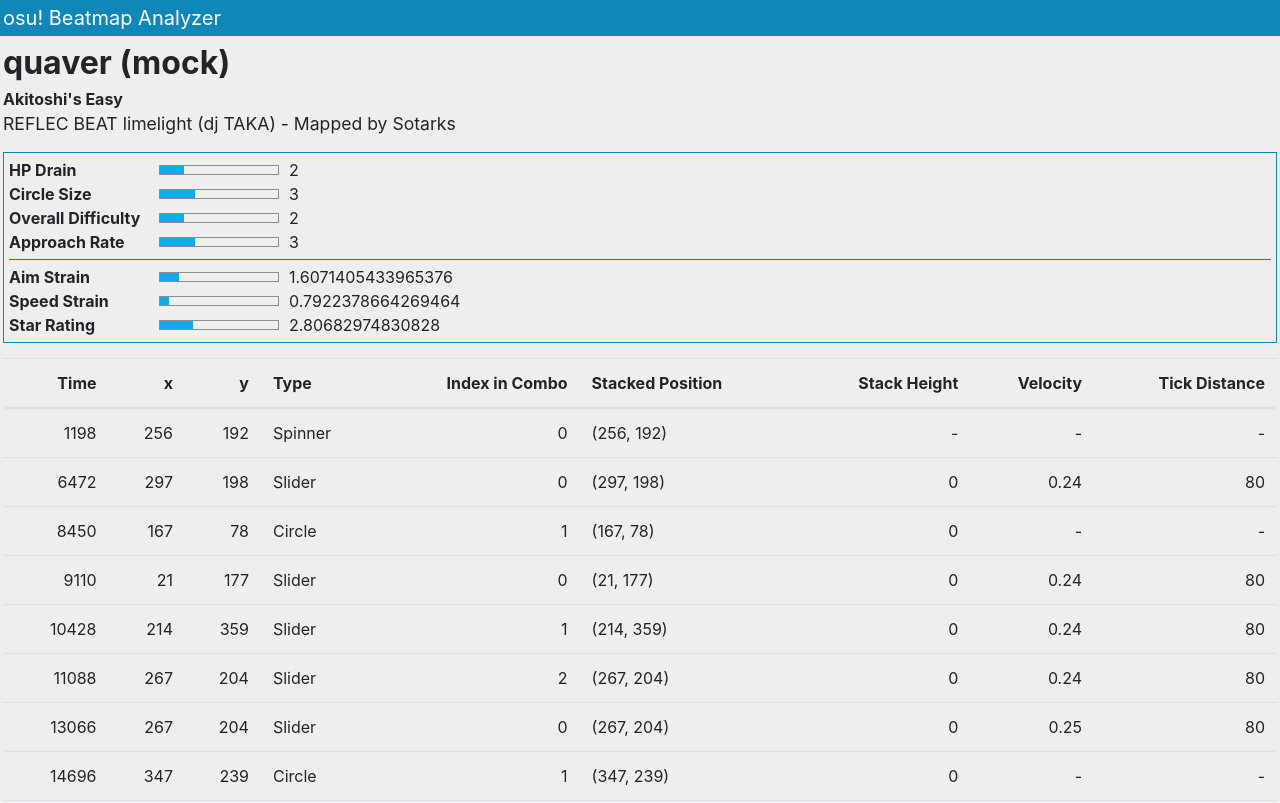
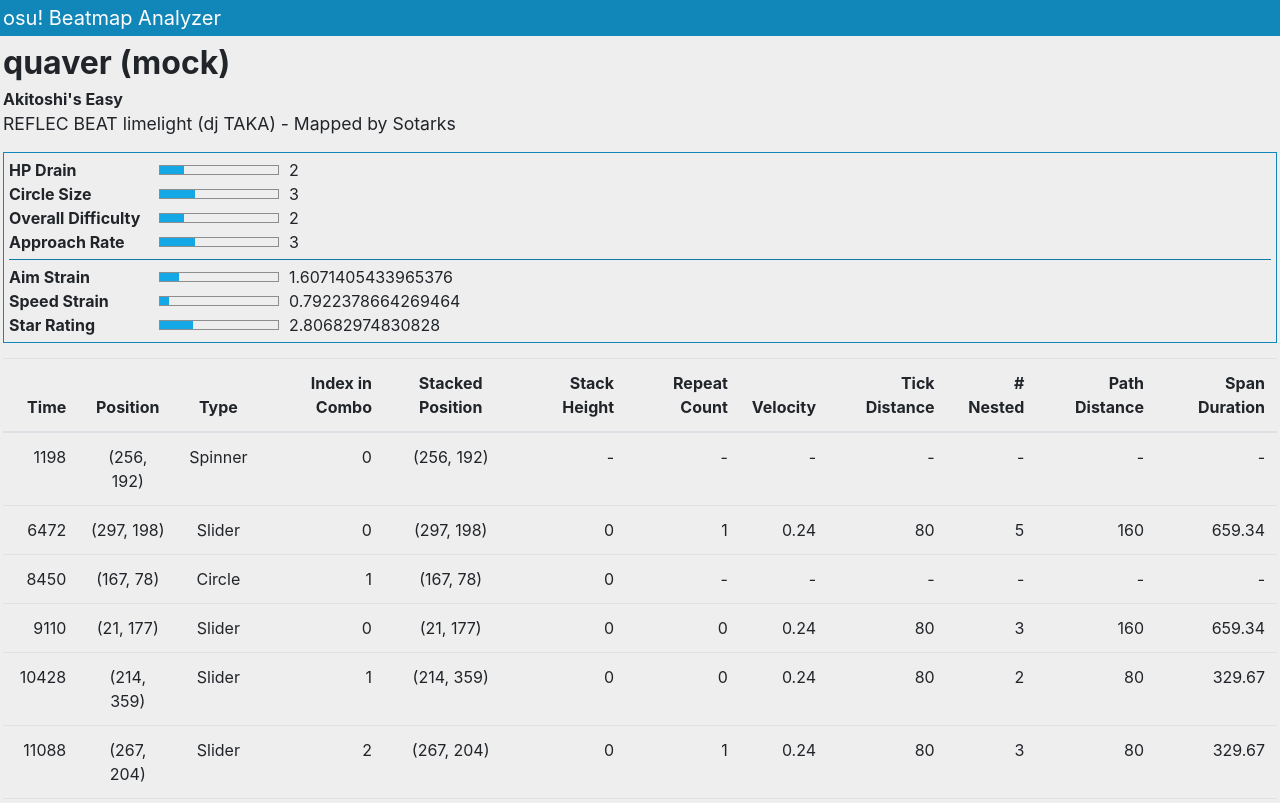
Before and after one commit to Ghabriel/osu-beatmap-analyzer, a React (Create React App) app: page / in a window 1280 px wide. Shown: the top 803 px of the page. Built offline with nearby package versions, Linux system fonts and the light colour scheme.

Commit message:
Improved the debug table

```diff
--- a/src/components/HitObjectTable.tsx
+++ b/src/components/HitObjectTable.tsx
@@ -1,5 +1,6 @@
 import React, { CSSProperties } from 'react';
 import Table from 'react-bootstrap/Table';
+import { getSliderComputedProperties } from '../helpers/beatmap-difficulty';
 import { isSlider, isSpinner } from '../helpers/type-inference';
 import { Beatmap } from '../types/Beatmap';
 import { HitObject, HitObjectType } from '../types/HitObject';
@@ -18,7 +19,11 @@
 
     value: {
         textAlign: 'right',
-    }
+    },
+
+    centered: {
+        textAlign: 'center',
+    },
 };
 
 interface TableColumn {
@@ -40,19 +45,25 @@
             content: hitObject => hitObject.startTime,
             style: styles.value,
         },
+        // {
+        //     header: 'x',
+        //     content: hitObject => hitObject.x,
+        //     style: styles.value,
+        // },
+        // {
+        //     header: 'y',
+        //     content: hitObject => hitObject.y,
+        //     style: styles.value,
+        // },
         {
-            header: 'x',
-            content: hitObject => hitObject.x,
-            style: styles.value,
-        },
-        {
-            header: 'y',
-            content: hitObject => hitObject.y,
-            style: styles.value,
+            header: 'Position',
+            content: hitObject => `(${hitObject.x}, ${hitObject.y})`,
+            style: styles.centered,
         },
         {
             header: 'Type',
             content: hitObject => HitObjectType[hitObject.type],
+            style: styles.centered,
         },
         {
             header: 'Index in Combo',
@@ -72,10 +83,16 @@
         {
             header: 'Stacked Position',
             content: hitObject => `(${hitObject.metadata.stackedPosition.x}, ${hitObject.metadata.stackedPosition.y})`,
+            style: styles.centered,
         },
         {
             header: 'Stack Height',
             content: hitObject => isSpinner(hitObject) ? '-' : hitObject.metadata.stackHeight,
+            style: styles.value,
+        },
+        {
+            header: 'Repeat Count',
+            content: hitObject => isSlider(hitObject) ? hitObject.metadata.repeatCount : '-',
             style: styles.value,
         },
         {
@@ -88,6 +105,35 @@
             content: hitObject => isSlider(hitObject) ? round(hitObject.metadata.tickDistance, 2) : '-',
             style: styles.value,
         },
+        {
+            header: '# Nested',
+            content: hitObject => isSlider(hitObject) ? hitObject.metadata.nestedHitObjects.length : '-',
+            style: styles.value,
+        },
+        {
+            header: 'Path Distance',
+            content: hitObject => {
+                if (!isSlider(hitObject)) {
+                    return '-';
+                }
+
+                const computedProperties = getSliderComputedProperties(hitObject);
+                return computedProperties.pathDistance;
+            },
+            style: styles.value,
+        },
+        {
+            header: 'Span Duration',
+            content: hitObject => {
+                if (!isSlider(hitObject)) {
+                    return '-';
+                }
+
+                const computedProperties = getSliderComputedProperties(hitObject);
+                return round(computedProperties.spanDuration, 2);
+            },
+            style: styles.value,
+        },
         // {
         //     header: 'Time',
         //     content: hitObject => hitObject.startTime,
@@ -95,12 +141,14 @@
         // },
     ];
 
+    const numColumns = tableContent.length;
+
     return (
         <Table style={styles.table}>
             <thead>
                 <tr>
-                    {tableContent.map(column => (
-                        <th scope="col" style={column.style}>{column.header}</th>
+                    {tableContent.map((column, index) => (
+                        <th key={index} scope="col" style={column.style}>{column.header}</th>
                     ))}
                 </tr>
             </thead>
@@ -108,8 +156,13 @@
                 {beatmap.hitObjects.map((hitObject, objIndex) => {
                     return (
                         <tr key={objIndex}>
-                            {tableContent.map(column => (
-                                <td style={column.style}>{column.content(hitObject)}</td>
+                            {tableContent.map((column, columnIndex) => (
+                                <td
+                                    key={(objIndex * numColumns + columnIndex)}
+                                    style={column.style}
+                                >
+                                    {column.content(hitObject)}
+                                </td>
                             ))}
                         </tr>
                     );
--- a/src/helpers/beatmap-difficulty.ts
+++ b/src/helpers/beatmap-difficulty.ts
@@ -249,7 +249,7 @@
     return 0.85 - 0.07 * beatmap.circleSize;
 }
 
-function getSliderComputedProperties(slider: Slider): SliderComputedProperties {
+export function getSliderComputedProperties(slider: Slider): SliderComputedProperties {
     const startTime = slider.startTime;
     const spanCount = slider.metadata.repeatCount + 1;
     const pathDistance = slider.metadata.path.length;
```
